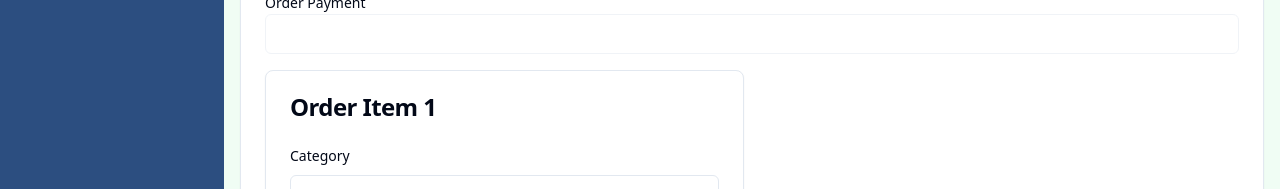
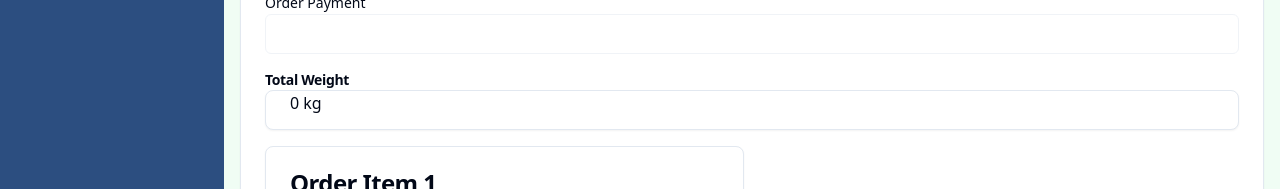
Before and after one commit to Esakkipandi0214/NextBinApp, a Next.js app: page /NewDashBoard in a window 1280 px wide. Both pictures are taken after a click on the element "Orders". Shown: the part 277-466 px from the top of the page. Built offline with nearby package versions, Linux system fonts and the light colour scheme; no server answers; the database is empty.

Commit message:
customerid

```diff
--- a/src/components/Sites/orders.tsx
+++ b/src/components/Sites/orders.tsx
@@ -46,6 +46,7 @@ interface FormData {
   status: string;
   orderItems: OrderItem[];
   orderId?: string;
+  totalWeight:number;
   totalPrice: number;
 }
 
@@ -57,12 +58,18 @@ export default function Component() {
     orderPayment: "",
     status: "",
     orderItems: [{ category: "", subCategory: "", weight: "", pricePerKg: 0 }],
+    totalWeight:0,
     totalPrice: 0,
   });
 
+  const [totalWeight, setTotalWeight] = useState(0);
+
   const DropDown = [
-    { orderType: "Aluminum", SubCategory: ["Aluminum1", "Aluminum2"] },
-    { orderType: "Copper", SubCategory: ["Copper1", "Copper2"] },
+    { orderType: "Aluminum", SubCategory: ["Aluminum Cast", "Aluminum Domestic","Aluminum Extrusion", "Aluminum Cables","Aluminum Engine Irony", "Aluminum Wheels","Aluminum rad clean", "Aluminum rad irony"] },
+    { orderType: "Batteries", SubCategory: ["Batteries clean", "Batteries irony"] },
+    { orderType: "Copper", SubCategory: ["Copper Bright and Shiny", "Copper Domestic","Copper 1", "Copper 2","Copper PVC 23%", "Copper PVC43%","Copper PVC high grade", "Copper Brass rad clean","Copper Brass rad irony"] },
+    { orderType: "Compressor", SubCategory: ["Electric motors", "Electric Mot Starter motors","Lead wheel weights","Lead Sheets"] },
+    { orderType: "Stainless", SubCategory: ["Stainless steel clean", "Stainless  steel","Steel HMS","Steel Pressings"] },
   ];
 
   const [subCategories, setSubCategories] = useState<string[]>([]);
@@ -84,6 +91,19 @@ export default function Component() {
 
     fetchCustomerNames();
   }, []);
+
+  useEffect(() => {
+    const calculateTotalWeight = () => {
+      const totalWeight = formData.orderItems.reduce((total, item) => {
+        const weight = parseFloat(item.weight);
+        return !isNaN(weight) ? total + weight : total;
+      }, 0);
+
+      setTotalWeight(totalWeight);
+    };
+
+    calculateTotalWeight();
+  }, [formData.orderItems]);
 
   const handleFormSubmit = async (event: React.FormEvent<HTMLFormElement>) => {
     event.preventDefault();
@@ -132,6 +152,7 @@ export default function Component() {
         orderPayment: "",
         status: "",
         orderItems: [{ category: "", subCategory: "", weight: "", pricePerKg: 0 }],
+        totalWeight:0,
         totalPrice: 0,
       });
 
@@ -213,6 +234,12 @@ export default function Component() {
         return total;
       }
     }, 0);
+    setFormData((prevState) => ({
+      ...prevState,
+      orderItems: updatedOrderItems,
+      totalWeight: isNaN(totalWeight) ? 0 : totalWeight,
+      TotalWeight: isNaN(totalWeight) ? "" : totalWeight.toFixed(2),
+    }));
 
     setFormData((prevState) => ({
       ...prevState,
@@ -255,6 +282,7 @@ export default function Component() {
       orderPayment: order.orderPayment,
       status: order.status,
       orderItems: order.orderItems,
+      totalWeight:order.totalWeight,
       totalPrice: order.totalPrice,
       orderId: order.orderId,
     });
@@ -319,6 +347,18 @@ export default function Component() {
                   disabled
                 />
               </div>
+
+            </div>
+            <div className=" ">
+
+                  <CardTitle className="text-sm ">Total Weight</CardTitle>
+                  <Card className="w-full h-10">
+
+                <CardContent>
+                  <p>{totalWeight} kg</p>
+                </CardContent>
+
+              </Card>
             </div>
             <div className="grid grid-cols-1 md:grid-cols-2 gap-4">
               {formData.orderItems.map((item, index) => (
@@ -408,6 +448,7 @@ export default function Component() {
                 Add Order Item
               </Button>
             </div>
+
             <div className="flex justify-end mt-4">
               <Button type="submit">Submit Order</Button>
             </div>
@@ -427,6 +468,7 @@ export default function Component() {
             <th className="border border-gray-300 px-4 py-2">Customer Name</th>
             <th className="border border-gray-300 px-4 py-2">Status</th>
             <th className="border border-gray-300 px-4 py-2">Order Items</th>
+            <th className="border border-gray-300 px-4 py-2">Total Weight</th>
             <th className="border border-gray-300 px-4 py-2">Total Price</th>
             <th className="border border-gray-300 px-4 py-2">Action</th>
           </tr>
@@ -445,6 +487,7 @@ export default function Component() {
                   ))}
                 </ul>
               </td>
+              <td className="border border-gray-300 px-4 py-2">{order.totalWeight.toFixed(2)}</td>
               <td className="border border-gray-300 px-4 py-2">${order.totalPrice.toFixed(2)}</td>
               <td className="border border-gray-300 px-4 py-2">
                 <Button
--- a/src/pages/CustomerDetail/[customerId]/index.tsx
+++ b/src/pages/CustomerDetail/[customerId]/index.tsx
@@ -27,16 +27,22 @@ interface CustomerProps {
   lifetimeOrders: number;
   orders: OrderProps[];
 }
+interface OrderItem {
+  category: string;
+  subCategory: string;
 
+}
 interface OrderProps {
   customerId: string;
   orderDate: string;
   orderPayment: number;
   status: string;
   id: string;
-  orderType?: string;
+  orderItems:OrderItem[];
+  category?: string;
   orderTime?: number;
-  orderWeight?: string;
+  totalWeight?: string;
+  subCategory?: string;
 }
 
 type handleEditFunction = (props: OrderProps) => void;
@@ -92,11 +98,23 @@ const Component: React.FC = () => {
       const ordersQuery = query(ordersCollection, where('customerId', '==', customerId));
       const ordersSnapshot = await getDocs(ordersQuery);
 
-      const ordersData = ordersSnapshot.docs.map(orderDoc => {
+      const ordersData = await Promise.all(ordersSnapshot.docs.map(async (orderDoc) => {
         const orderData = orderDoc.data() as OrderProps;
         orderData.id = orderDoc.id;
+
+        // Fetch the subcategory detail
+        if (orderData.category) {
+          const subCategoryDocRef = doc(db, 'orders', orderData.category);
+          const subCategoryDoc = await getDoc(subCategoryDocRef);
+          if (subCategoryDoc.exists()) {
+            orderData.subCategory = subCategoryDoc.data()?.name || 'N/A';
+          } else {
+            orderData.subCategory = 'N/A';
+          }
+        }
+
         return orderData;
-      });
+      }));
 
       customerData.orders = ordersData;
 
@@ -195,15 +213,21 @@ const Component: React.FC = () => {
 
 // OrderDetails component
 const OrderDetails: React.FC<{ order: OrderProps }> = ({ order }) => {
+  console.log("orderdetails",order)
   return (
     <div className="grid gap-2 text-sm">
       <p><span className="font-semibold">Order ID:</span> {order.id}</p>
       <p><span className="font-semibold">Date:</span> {order.orderDate}</p>
       <p><span className="font-semibold">Payment:</span> {order.orderPayment}</p>
       <p><span className="font-semibold">Status:</span> {order.status}</p>
-      <p><span className="font-semibold">Type:</span> {order.orderType || 'N/A'}</p>
+      {order.orderItems.map((item, index) => (
+        <div key={index}>
+          <p><span className="font-semibold">Category:</span> {item.category || 'N/A'}</p>
+          <p><span className="font-semibold">SubCategory:</span> {item.subCategory || 'N/A'}</p>
+        </div>
+      ))}
       <p><span className="font-semibold">Time:</span> {order.orderTime || 'N/A'}</p>
-      <p><span className="font-semibold">Weight:</span> {order.orderWeight || 'N/A'}</p>
+      <p><span className="font-semibold">Weight:</span> {order.totalWeight || 'N/A'}</p>
     </div>
   );
 };
@@ -218,7 +242,8 @@ const OrderDetailsTable: React.FC<{ orders: OrderProps[] }> = ({ orders }) => {
           <th className="border border-gray-300 px-4 py-2">Date</th>
           <th className="border border-gray-300 px-4 py-2">Payment</th>
           <th className="border border-gray-300 px-4 py-2">Status</th>
-          <th className="border border-gray-300 px-4 py-2">Type</th>
+          <th className="border border-gray-300 px-4 py-2">Categories</th>
+          <th className="border border-gray-300 px-4 py-2">SubCategories</th>
           <th className="border border-gray-300 px-4 py-2">Time</th>
           <th className="border border-gray-300 px-4 py-2">Weight</th>
         </tr>
@@ -230,9 +255,18 @@ const OrderDetailsTable: React.FC<{ orders: OrderProps[] }> = ({ orders }) => {
             <td className="border border-gray-300 px-4 py-2">{order.orderDate}</td>
             <td className="border border-gray-300 px-4 py-2">{order.orderPayment}</td>
             <td className="border border-gray-300 px-4 py-2">{order.status}</td>
-            <td className="border border-gray-300 px-4 py-2">{order.orderType || 'N/A'}</td>
+            <td className="border border-gray-300 px-4 py-2">
+              {order.orderItems.map((item, index) => (
+                <p key={index}>{item.category || 'N/A'}</p>
+              ))}
+            </td>
+            <td className="border border-gray-300 px-4 py-2">
+              {order.orderItems.map((item, index) => (
+                <p key={index}>{item.subCategory || 'N/A'}</p>
+              ))}
+            </td>
             <td className="border border-gray-300 px-4 py-2">{order.orderTime || 'N/A'}</td>
-            <td className="border border-gray-300 px-4 py-2">{order.orderWeight || 'N/A'}</td>
+            <td className="border border-gray-300 px-4 py-2">{order.totalWeight || 'N/A'}</td>
           </tr>
         ))}
       </tbody>
```
